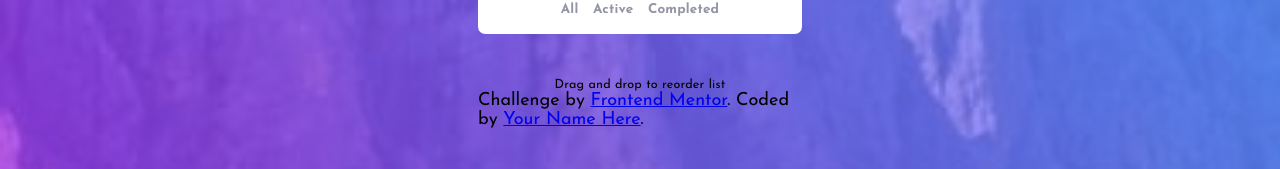
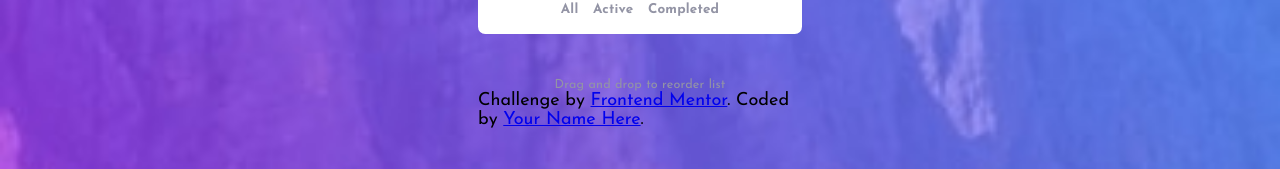
Before and after one commit to 0-BSCode/to-do-app-client, a React (Create React App) app: page / in a window 1280 px wide. Shown: the part 439-608 px from the top of the page. Built offline with nearby package versions, Linux system fonts and the light colour scheme.

Commit message:
Changed font color

```diff
--- a/src/components/Body/DragTask/styles.css
+++ b/src/components/Body/DragTask/styles.css
@@ -3,4 +3,5 @@
     text-align: center;
     font-size: 0.7rem;
     letter-spacing: 0.01rem;
+    color: var(--d-gray-blue);
 }
```
